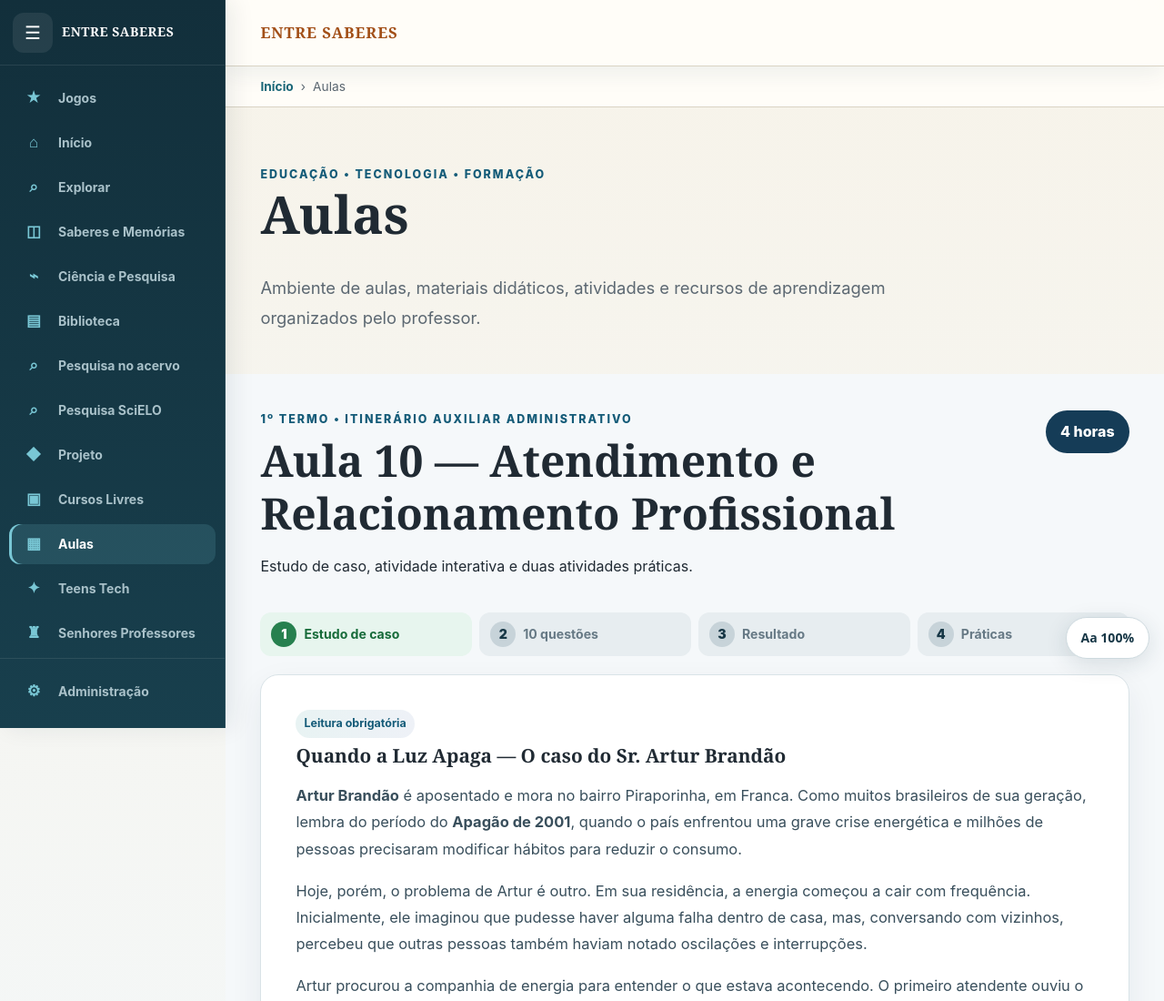
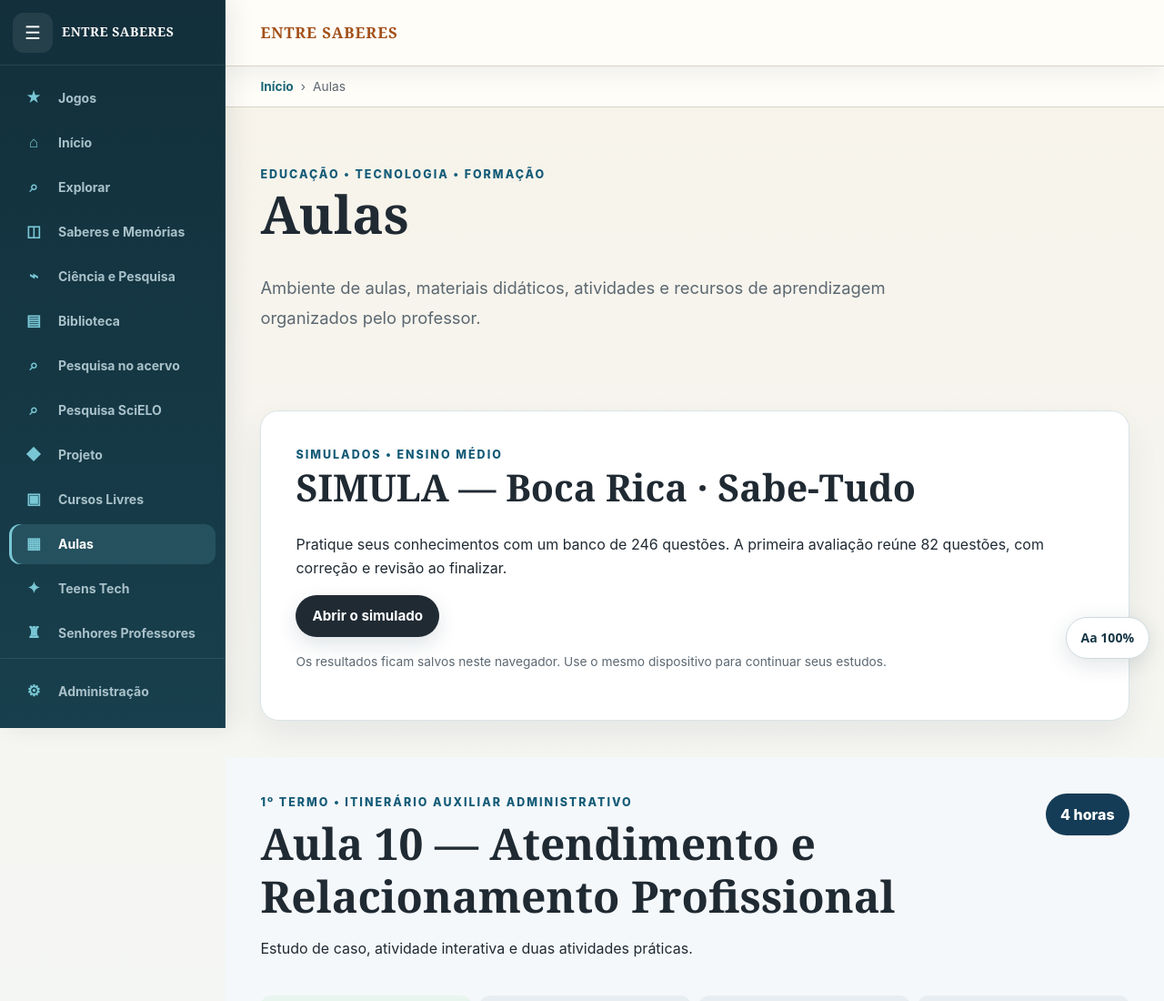
Before and after one commit to oswaldobocarica/entre-saberes, a website: page aulas.html in a window 1280 px wide. Shown: the top 1100 px of the page at 91% size. Drawn offline with nearby package versions, Linux system fonts and the light colour scheme; no server answers.

Commit message:
Adicionar acesso ao SIMULA na area Aulas

```diff
--- a/aulas.html
+++ b/aulas.html
@@ -30,6 +30,18 @@
       <div class="eyebrow">Educação • Tecnologia • Formação</div>
       <h1>Aulas</h1>
       <p class="lead">Ambiente de aulas, materiais didáticos, atividades e recursos de aprendizagem organizados pelo professor.</p>
+    </div>
+  </section>
+
+  <section class="section" id="simulados" aria-labelledby="simula-title">
+    <div class="container">
+      <div class="aula10-panel">
+        <div class="eyebrow">Simulados • Ensino Médio</div>
+        <h2 id="simula-title">SIMULA — Boca Rica · Sabe-Tudo</h2>
+        <p>Pratique seus conhecimentos com um banco de 246 questões. A primeira avaliação reúne 82 questões, com correção e revisão ao finalizar.</p>
+        <p><a class="button" href="/simulados/boca-rica/index.html">Abrir o simulado</a></p>
+        <p class="meta">Os resultados ficam salvos neste navegador. Use o mesmo dispositivo para continuar seus estudos.</p>
+      </div>
     </div>
   </section>
 
```
